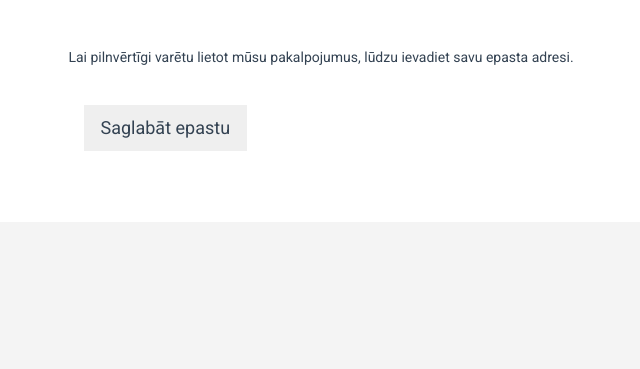
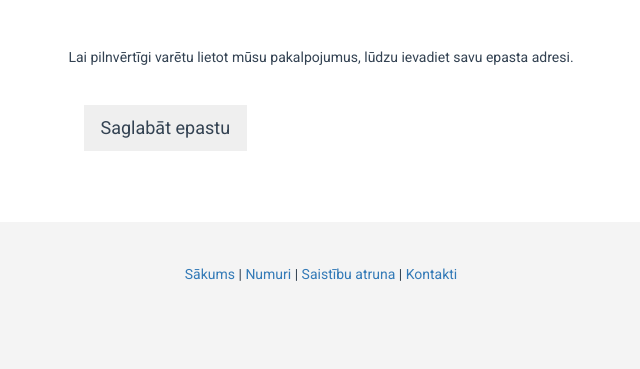
Before and after one commit to aabele/kasmanzvana.lv, a Django app: template user/templates/user/email.html in a window 1280 px wide. Shown: the part 310-679 px from the top of the page, without its empty margins (319-959 px from the left). Run offline with Django 3.2, Linux system fonts and the light colour scheme; the template is opened without the code that fills it: most values are stand-ins (such as "Sample title", 1, 10 or a date in 2020); some libraries are stand-ins or nearby versions.

Commit message:
Menu in footer.

```diff
--- a/website/templates/website/base.html
+++ b/website/templates/website/base.html
@@ -120,6 +120,37 @@
 
         {% endblock %}
 
+        <div class="container padding3">
+            <div class="row">
+                <div class="col-md-8 col-md-offset-2 text-center">
+                    {% url "website:front" as link_url %}
+                    {% if link_url == request.path %}
+                        <span>Sākums</span>
+                    {% else %}
+                        <span><a href="{{ link_url }}" title="Sākums">Sākums</a></span>
+                    {% endif %} |
+
+                    {% url "phones:category_index" as link_url %}
+                    <span><a href="{{ link_url }}" title="Numuri">Numuri</a></span> |
+
+                    {% url "website:agreement" as link_url %}
+                    {% if link_url == request.path %}
+                        <span>Saistību atruna</span>
+                    {% else %}
+                        <span><a href="{{ link_url }}" title="Saistību atruna">Saistību atruna</a></span>
+                    {% endif %} |
+
+                    {% url "website:contacts" as link_url %}
+                    {% if link_url == request.path %}
+                        <span>Kontakti</span>
+                    {% else %}
+                        <span><a href="{{ link_url }}" title="Kontakti">Kontakti</a></span>
+                    {% endif %}
+                </div>
+            </div>
+
+        </div>
+
     </div>
 
     <script type="text/template" id="template-table">
```
